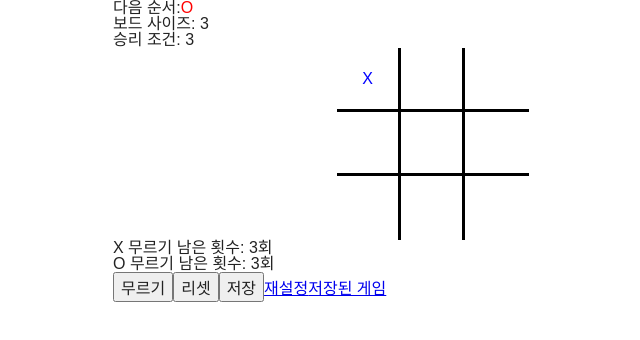
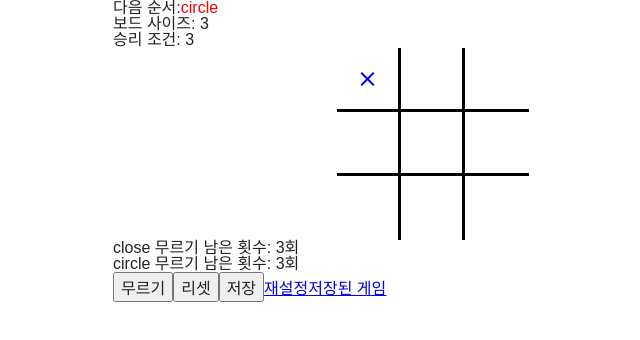
Before and after one commit to jk1635/tic-tac-toe, a React (Create React App) app: page /board in a window 1280 px wide. Both pictures are taken after a click on the element 576 px from the left and 80 px from the top of the page. Shown: the top 340 px of the page, without its empty margins (207-847 px from the left). Built offline with nearby package versions, Linux system fonts and the light colour scheme.

Commit message:
feat: mark를 구글 아이콘으로 수정

```diff
--- a/public/index.html
+++ b/public/index.html
@@ -15,6 +15,7 @@
       user's mobile device or desktop. See https://developers.google.com/web/fundamentals/web-app-manifest/
     -->
     <link rel="manifest" href="%PUBLIC_URL%/manifest.json" />
+    <link rel="stylesheet" href="https://fonts.googleapis.com/css2?family=Material+Symbols+Outlined:opsz,wght,FILL,GRAD@24,400,0,0" />
     <!--
       Notice the use of %PUBLIC_URL% in the tags above.
       It will be replaced with the URL of the `public` folder during the build.
--- a/src/components/GameBoard/GameBoard.styled.ts
+++ b/src/components/GameBoard/GameBoard.styled.ts
@@ -7,7 +7,7 @@ const BoardContainer = styled.div`
     align-items: center;
 `;
 
-const Cell = styled.div<{ isLastCell: boolean; isLastRow: boolean; color: string; boardSize: number }>`
+const Cell = styled.div<{ isLastCell: boolean; isLastRow: boolean; color?: string; boardSize: number }>`
     display: flex;
     justify-content: center;
     align-items: center;
@@ -15,7 +15,9 @@ const Cell = styled.div<{ isLastCell: boolean; isLastRow: boolean; color: string
     height: calc(min(${({ boardSize }) => 100 / boardSize}vw, 4rem));
     border-bottom: ${({ isLastRow }) => (isLastRow ? 'none' : '3px solid black')};
     border-right: ${({ isLastCell }) => (isLastCell ? 'none' : '3px solid black')};
-    color: ${({ color }) => color};
+    & > span {
+        color: ${({ color }) => color};
+    }
 `;
 
 export { BoardContainer, Cell };
--- a/src/components/GameBoard/GameBoard.tsx
+++ b/src/components/GameBoard/GameBoard.tsx
@@ -65,7 +65,11 @@ const GameBoard = () => {
                                 color={playerColor}
                                 boardSize={board.length}
                             >
-                                {checkPlayer?.mark || ''}
+                                {checkPlayer?.mark ? (
+                                    <span className="material-symbols-outlined">{checkPlayer.mark}</span>
+                                ) : (
+                                    ''
+                                )}
                             </S.Cell>
                         );
                     })}
--- a/src/constants/gameConstants.ts
+++ b/src/constants/gameConstants.ts
@@ -4,10 +4,10 @@ const PLAYER_1: PlayerId = 1;
 const PLAYER_2: PlayerId = 2;
 
 const playerMarkOptions = [
-    { value: 'X', label: '엑스' },
-    { value: 'O', label: '동그라미' },
-    { value: '△', label: '세모' },
-    { value: '□', label: '네모' },
+    { value: 'close', label: '엑스' },
+    { value: 'circle', label: '동그라미' },
+    { value: 'change_history', label: '세모' },
+    { value: 'square', label: '네모' },
 ];
 
 const playerColorOptions = [
--- a/src/pages/HistoryPage.tsx
+++ b/src/pages/HistoryPage.tsx
@@ -41,7 +41,7 @@ const HistoryPage = () => {
                                                     color: player?.color || 'black',
                                                 }}
                                             >
-                                                <span>{player?.mark}</span>
+                                                <span className="material-symbols-outlined">{player?.mark}</span>
                                                 {move && (
                                                     <span
                                                         style={{
--- a/src/stores/atoms.ts
+++ b/src/stores/atoms.ts
@@ -8,8 +8,8 @@ export const gameSettingsState = atom<GameSettings>({
         boardSize: [3, 3],
         winCondition: 3,
         players: [
-            { id: 1, mark: 'X', color: 'blue', backSteps: 3 },
-            { id: 2, mark: 'O', color: 'red', backSteps: 3 },
+            { id: 1, mark: 'close', color: 'blue', backSteps: 3 },
+            { id: 2, mark: 'circle', color: 'red', backSteps: 3 },
         ],
         startingPlayer: 'random',
     },
--- a/src/types/index.ts
+++ b/src/types/index.ts
@@ -1,4 +1,4 @@
-type PlayerMark = 'X' | 'O' | '△' | '□';
+type PlayerMark = 'close' | 'circle' | 'change_history' | 'square';
 type PlayerColor = 'red' | 'orange' | 'blue' | 'green';
 type StartingPlayer = 'random' | 'Player 1' | 'Player 2';
 type PlayerId = 1 | 2;
```
